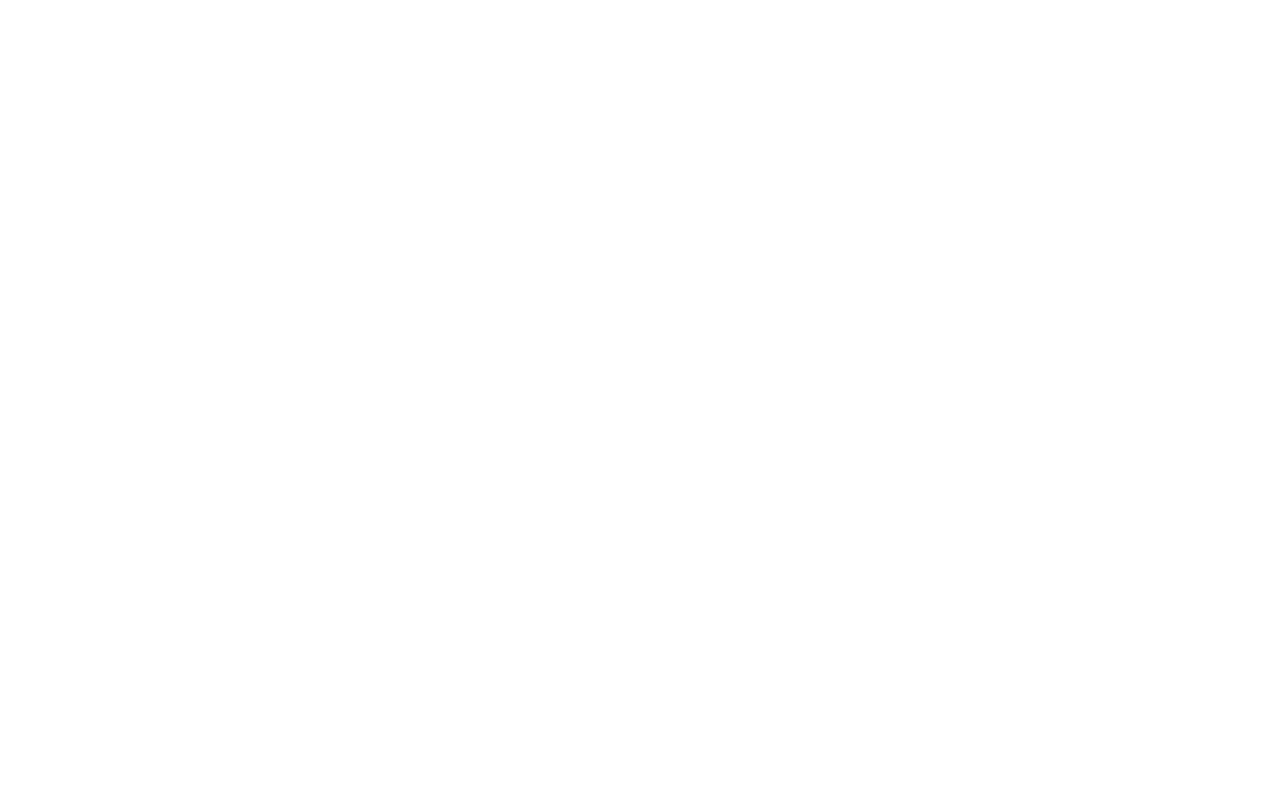
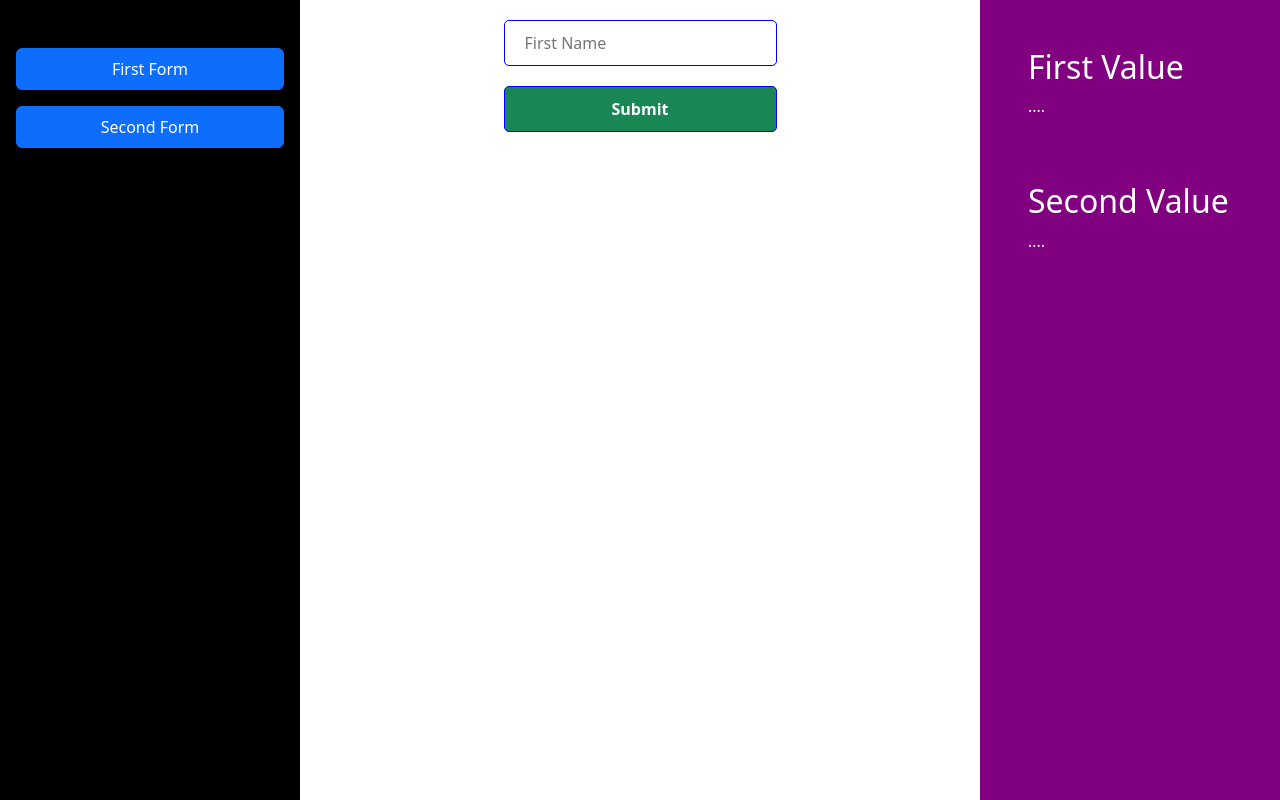
Before and after one commit to neharadialcode/use-form, a React (Create React App) app: page /form2/one in a window 1280 px wide. Before the commit this address had no page. Built offline with nearby package versions, Linux system fonts and the light colour scheme.

Commit message:
dashboard added

```diff
--- a/src/App.js
+++ b/src/App.js
@@ -4,6 +4,7 @@
 
 import "./App.css";
 import FormStorage from "./component/FormStorage";
+import Dashboard from "./component/Dashboard";
 
 function App() {
   return (
@@ -12,6 +13,9 @@
         <Routes>
           <Route path="/" element={<FormStorage />} />
           <Route path="/form" element={<FormCheck />} />
+          <Route path="/form2" element={<Dashboard />} />
+          <Route path="/form2/one" element={<Dashboard />} />
+          <Route path="/form2/two" element={<Dashboard />} />
         </Routes>
       </div>
     </BrowserRouter>
--- /dev/null
+++ b/src/component/Dashboard.jsx
@@ -0,0 +1,78 @@
+import React, { useState } from "react";
+import { Route, Routes, useLocation, useNavigate } from "react-router-dom";
+import ItemOne from "./ItemOne";
+import ItemTwo from "./ItemTwo";
+
+const Dashboard = () => {
+  const [valueOne, setValueOne] = useState("");
+  const [valueTwo, setValueTwo] = useState("");
+  const [updateValueOne, setUpdateValueOne] = useState("");
+  const [updateValueTwo, setUpdateValueTwo] = useState("");
+  const location = useLocation();
+  const nevigate = useNavigate();
+
+  const updateOneHandler = () => {
+    nevigate("/form2/one");
+    setUpdateValueOne(valueOne);
+  };
+
+  const updateTwoHandler = () => {
+    nevigate("/form2/two");
+    setUpdateValueTwo(valueTwo);
+  };
+
+  return (
+    <>
+      <div className="d-flex justify-content-between">
+        <div className="sidebar">
+          <div className="pt-5 px-3">
+            <button
+              onClick={() => nevigate("/form2/one")}
+              className="w-100 py-2 btn btn-primary text-white"
+            >
+              First Form
+            </button>
+          </div>
+          <div className="pt-3 px-3">
+            <button
+              onClick={() => nevigate("/form2/two")}
+              className="w-100 py-2 btn btn-primary text-white"
+            >
+              Second Form
+            </button>
+          </div>
+        </div>
+        <div className="">
+          {location.pathname === "/form2/one" && (
+            <ItemOne
+              setValueOne={setValueOne}
+              updateValueOne={updateValueOne}
+            />
+          )}
+          {location.pathname === "/form2/two" && (
+            <ItemTwo
+              setValueTwo={setValueTwo}
+              updateValueTwo={updateValueTwo}
+            />
+          )}
+        </div>
+        <div className="content_show text-white text-start ps-5">
+          <div>
+            <h2 className="pt-5">First Value</h2>
+            <p onClick={() => updateOneHandler()}>
+              {valueOne ? valueOne : "...."}
+            </p>
+          </div>
+          <div>
+            <h2 className="pt-5">Second Value</h2>
+            <p onClick={() => updateTwoHandler()}>
+              {valueTwo ? valueTwo : "...."}
+            </p>
+          </div>
+        </div>
+      </div>
+    </>
+  );
+};
+
+export default Dashboard;
--- /dev/null
+++ b/src/component/ItemOne.jsx
@@ -0,0 +1,45 @@
+import React from "react";
+import { useForm } from "react-hook-form";
+
+const ItemOne = ({ setValueOne, updateValueOne }) => {
+  const {
+    register,
+    handleSubmit,
+    reset,
+    formState: { errors },
+  } = useForm({
+    defaultValues: { setValueOne },
+  });
+  const onSubmit = (data) => {
+    setValueOne(data.firstName);
+    reset({ firstName: "" });
+    if (updateValueOne) {
+      updateValueOne = data.firstName;
+    }
+  };
+
+  return (
+    <div>
+      <form className="form_input" onSubmit={handleSubmit(onSubmit)}>
+        {/* NAME INPUT VALUE */}
+        <div>
+          <input
+            defaultValue={updateValueOne}
+            name="firstName"
+            type="text"
+            placeholder="First Name"
+            {...register("firstName", { required: true })}
+            aria-invalid={errors.name ? "true" : "false"}
+          />
+          {errors.firstName?.type === "required" && (
+            <p role="alert">First name is required</p>
+          )}
+        </div>
+
+        <input className="bg-success text-white fw-bold" type="submit" />
+      </form>
+    </div>
+  );
+};
+
+export default ItemOne;
--- /dev/null
+++ b/src/component/ItemTwo.jsx
@@ -0,0 +1,45 @@
+import React from "react";
+import { useForm } from "react-hook-form";
+
+const ItemTwo = ({ setValueTwo, updateValueTwo }) => {
+  const {
+    register,
+    handleSubmit,
+    reset,
+    formState: { errors },
+  } = useForm({
+    defaultValues: { setValueTwo },
+  });
+  const onSubmit = (data) => {
+    setValueTwo(data.lastName);
+    reset({ lastName: "" });
+    if (updateValueTwo) {
+      updateValueTwo = data.lastName;
+    }
+  };
+
+  return (
+    <div>
+      <form className="form_input" onSubmit={handleSubmit(onSubmit)}>
+        {/* NAME INPUT VALUE */}
+        <div>
+          <input
+            defaultValue={updateValueTwo}
+            name="lastName"
+            type="text"
+            placeholder="Last Name"
+            {...register("lastName", { required: true })}
+            aria-invalid={errors.name ? "true" : "false"}
+          />
+          {errors.lastName?.type === "required" && (
+            <p role="alert">Last name is required</p>
+          )}
+        </div>
+
+        <input className="bg-success text-white fw-bold" type="submit" />
+      </form>
+    </div>
+  );
+};
+
+export default ItemTwo;
--- a/src/component/useFormCheck.jsx
+++ b/src/component/useFormCheck.jsx
@@ -1,4 +1,4 @@
-import React, { useState } from "react";
+import React, { useEffect, useState } from "react";
 import { useForm } from "react-hook-form";
 const initialArr = [
   {
@@ -19,7 +19,14 @@
 ];
 const FormCheck = () => {
   const [arr, setArr] = useState(initialArr);
-  const [updateValue, setUpdatedValue] = useState({});
+  const [updateValueDef, setUpdatedValuedef] = useState({});
+
+  const [updateValue, setUpdatedValue] = useState({
+    name: updateValueDef.name,
+    email: updateValueDef.email,
+    password: updateValueDef.password,
+    cpassword: updateValueDef.cpassword,
+  });
   const [updateIndex, setUpdateIndex] = useState(null);
   const [searchVal, setSearchVal] = useState(null);
   const [ifValue, setIfValue] = useState(false);
@@ -34,9 +41,18 @@
     defaultValues: updateValue,
   });
 
+  useEffect(() => {
+    setUpdatedValue({
+      name: updateValueDef.name,
+      email: updateValueDef.email,
+      password: updateValueDef.password,
+      cpassword: updateValueDef.cpassword,
+    });
+  }, [updateValueDef]);
+
   // FOR ADD VALUES IN ARRAY AND MAKE THE INPUT BLANK
   const onSubmit = (data) => {
-    console.log(data);
+    console.log(data, "QQQQQQQQQQ");
     if (ifValue) {
       arr[updateIndex].name = data.name;
       arr && arr.splice(updateIndex, 1, data);
@@ -62,7 +78,7 @@
   // FOR UPDATE THE VALUE IN ARRAY
 
   const updateData = (obj, index) => {
-    setUpdatedValue(obj);
+    setUpdatedValuedef(obj);
     setUpdateIndex(index);
     setIfValue(true);
   };
--- a/src/index.css
+++ b/src/index.css
@@ -26,3 +26,15 @@
   padding: 10px 20px;
   margin-bottom: 20px;
 }
+.sidebar {
+  width: 300px;
+  height: 100vh;
+  overflow-y: auto;
+  background-color: black;
+}
+.content_show {
+  width: 300px;
+  height: 100vh;
+  overflow-y: auto;
+  background-color: purple;
+}
```
